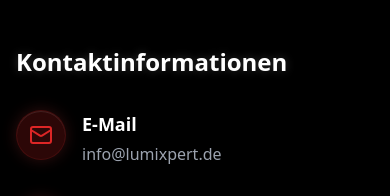
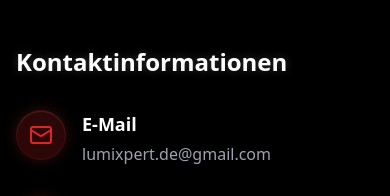
Before and after one commit to aalmamunsikder/laser-craft, a React (Vite) app: page / in a window 390 px wide. Shown: the part 4434-4630 px from the top of the page. Built offline with nearby package versions, Linux system fonts and the light colour scheme.

Commit message:
Update contact functionality: add scroll to contact and clickable email/phone

```diff
--- a/src/components/ContactSection.tsx
+++ b/src/components/ContactSection.tsx
@@ -305,17 +305,20 @@ const ContactSection = () => {
                 {
                   icon: <MailIcon className="w-6 h-6 text-red-600" />,
                   title: 'E-Mail',
-                  lines: ['info@lumixpert.de'],
+                  lines: [{ text: 'lumixpert.de@gmail.com', href: 'mailto:lumixpert.de@gmail.com' }],
                 },
                 {
                   icon: <PhoneIcon className="w-6 h-6 text-red-600" />,
                   title: 'Telefon',
-                  lines: ['+49 178 1638184'],
+                  lines: [{ text: '+49 178 1638184', href: 'tel:+491781638184' }],
                 },
                 {
                   icon: <MapPinIcon className="w-6 h-6 text-red-600" />,
                   title: 'Adresse',
-                  lines: ['Schwalbenweg 19', '34212 Melsungen'],
+                  lines: [
+                    { text: 'Schwalbenweg 19', href: null },
+                    { text: '34212 Melsungen', href: null }
+                  ],
                 },
               ].map((item, index) => (
                 <motion.div
@@ -345,9 +348,19 @@ const ContactSection = () => {
                       {item.title}
                     </h4>
                     {item.lines.map((line, lineIndex) => (
-                      <p key={lineIndex} className="text-gray-400 group-hover:text-gray-300 transition-colors duration-300">
-                        {line}
-                      </p>
+                      line.href ? (
+                        <a
+                          key={lineIndex}
+                          href={line.href}
+                          className="block text-gray-400 group-hover:text-gray-300 hover:text-red-400 transition-colors duration-300 cursor-pointer"
+                        >
+                          {line.text}
+                        </a>
+                      ) : (
+                        <p key={lineIndex} className="text-gray-400 group-hover:text-gray-300 transition-colors duration-300">
+                          {line.text}
+                        </p>
+                      )
                     ))}
                   </div>
                 </motion.div>
--- a/src/components/HeroSection.tsx
+++ b/src/components/HeroSection.tsx
@@ -4,6 +4,17 @@ import { ArrowRightIcon, ChevronDownIcon } from 'lucide-react';
 
 const HeroSection = () => {
   const [animationPhase, setAnimationPhase] = useState(0);
+
+  // Function to scroll to contact section
+  const scrollToContact = () => {
+    const contactSection = document.getElementById('contact');
+    if (contactSection) {
+      contactSection.scrollIntoView({
+        behavior: 'smooth',
+        block: 'start'
+      });
+    }
+  };
 
   // Generate stable particle positions
   const particles = React.useMemo(() =>
@@ -432,6 +443,7 @@ const HeroSection = () => {
               style={{
                 boxShadow: '0 0 20px rgba(239, 68, 68, 0.3)',
               }}
+              onClick={scrollToContact}
             >
               <span className="relative flex items-center justify-center gap-3 z-10">
                 Angebot anfordern
@@ -457,9 +469,12 @@ const HeroSection = () => {
         >
           <span className="text-xs mb-2 tracking-wider uppercase font-medium whitespace-nowrap">Scrollen zum Erkunden</span>
           <motion.div
-            className="flex items-center justify-center"
+            className="flex items-center justify-center cursor-pointer"
             animate={{ y: [0, 6, 0] }}
             transition={{ duration: 2, repeat: Infinity, ease: 'easeInOut' }}
+            onClick={scrollToContact}
+            whileHover={{ scale: 1.1 }}
+            whileTap={{ scale: 0.9 }}
           >
             <ChevronDownIcon size={20} />
           </motion.div>
```
